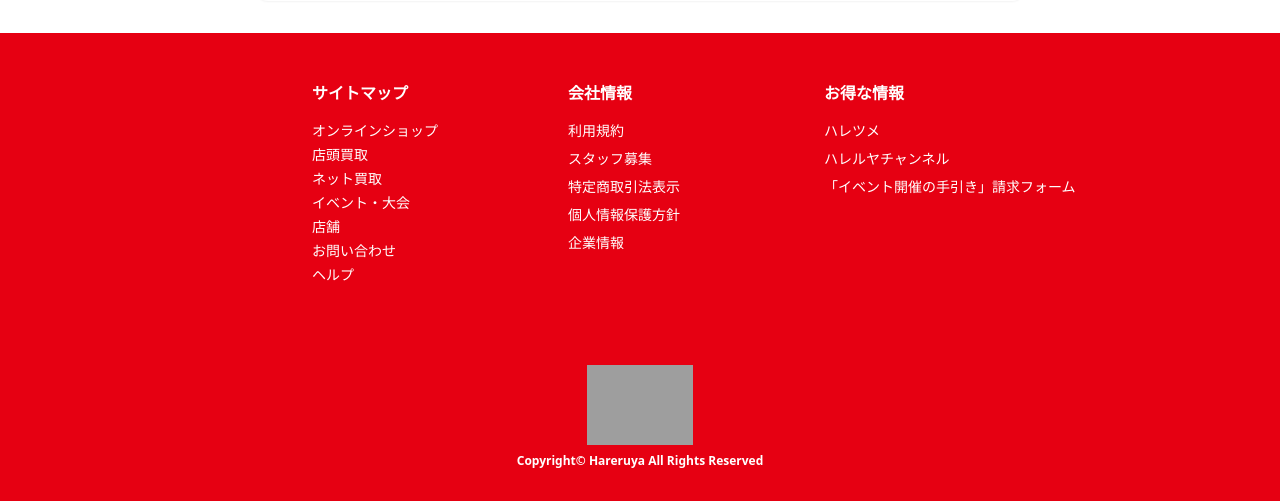
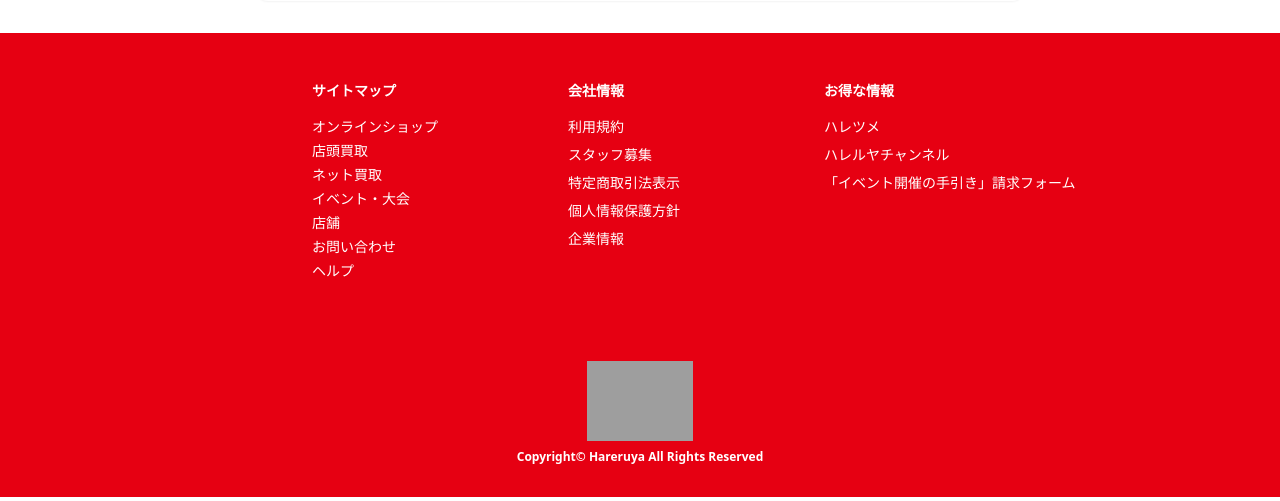
Before and after one commit to yamada0914/django-practice, a Django app: page /account/ in a window 1280 px wide. Shown: the part 907-1408 px from the top of the page. Run offline with Django 3.2, Linux system fonts and the light colour scheme; the visitor is signed in with stand-in values (Sample User, id 1); data comes from the database, SQL or seed files in the repository; some libraries are stand-ins or nearby versions; grey boxes are pictures that could not be loaded.

Commit message:
フッターデザイン修正

```diff
--- a/templates/snippets/footer.html
+++ b/templates/snippets/footer.html
@@ -3,7 +3,7 @@
     <div class="grid grid-cols-1 gap-8 text-sm md:grid-cols-3">
       <!-- サイトマップ -->
       <div class="mx-10 my-8">
-        <h6 class="mb-4 text-base font-bold">サイトマップ</h6>
+        <h6 class="mb-4 font-bold">サイトマップ</h6>
         <ul class="space-y-1">
           <li>
             <a href="/" class="transition hover:text-yellow-300">オンラインショップ</a>
@@ -30,7 +30,7 @@
       </div>
       <!-- 会社情報 -->
       <div class="mx-10 my-8">
-        <h6 class="mb-4 text-base font-bold">会社情報</h6>
+        <h6 class="mb-4 font-bold">会社情報</h6>
         <ul class="space-y-2">
           <li>
             <a href="/pages/terms" class="transition hover:text-yellow-300">利用規約</a>
@@ -51,7 +51,7 @@
       </div>
       <!-- お得な情報 -->
       <div class="mx-10 my-8">
-        <h6 class="mb-4 text-base font-bold">お得な情報</h6>
+        <h6 class="mb-4 font-bold">お得な情報</h6>
         <ul class="space-y-2">
           <li>
             <a href="/pages/harerume" class="whitespace-nowrap transition hover:text-yellow-300">ハレツメ</a>
```
